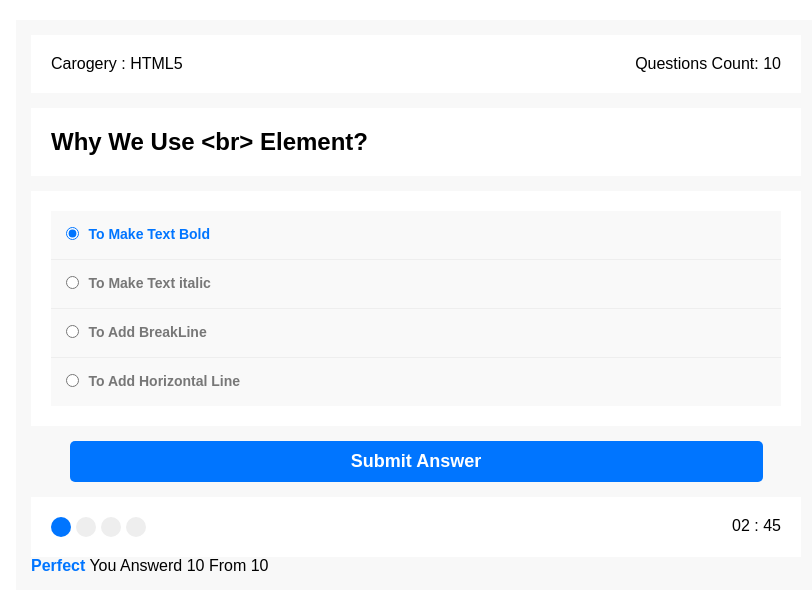
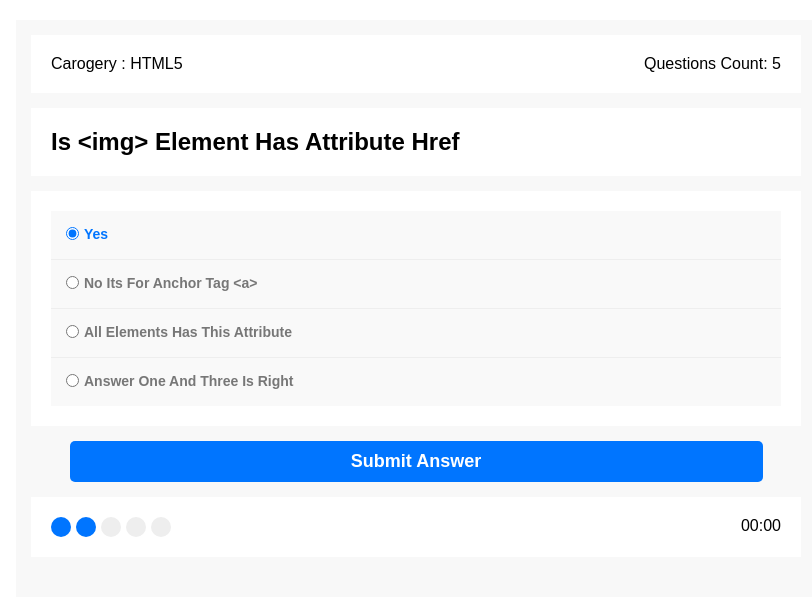
Before and after one commit to mhmd-salah/quiz-app, a plain HTML site: page index.html in a window 1280 px wide. Shown: the whole page, without its empty margins (224-1036 px from the left). Drawn offline with Linux system fonts and the light colour scheme.

Commit message:
finished quiz app

```diff
--- a/index.html
+++ b/index.html
@@ -22,45 +22,21 @@
     <div class="quiz_app">
       <div class="quiz-info">
         <div class="catogery">Carogery : <span>HTML5</span></div>
-        <div class="count">Questions Count: <span>10</span></div>
+        <div class="count">Questions Count: <span></span></div>
       </div>
       <div class="quiz-area">
-        <h2>Why We Use &lt;br&gt; Element?</h2>
       </div>
       <div class="answers-area">
-        <div class="answer">
-          <input type="radio" name="questions" id="answer_1" checked>
-          <label for="answer_1">To Make Text Bold</label>
-        </div>
-        <div class="answer">
-          <input type="radio" name="questions" id="answer_2">
-          <label for="answer_2">To Make Text italic</label>
-        </div>
-        <div class="answer">
-          <input type="radio" name="questions" id="answer_3">
-          <label for="answer_3">To Add BreakLine</label>
-        </div>
-        <div class="answer">
-          <input type="radio" name="questions" id="answer_4">
-          <label for="answer_4">To Add Horizontal Line</label>
-        </div>
       </div>
       <button class="submit-button">Submit Answer</button>
       <div class="bullets">
         <div class="spans">
-          <span class="on"></span>
-          <span></span>
-          <span></span>
-          <span></span>
         </div>
         <div class="countdown">
-          <span class="minutes">02</span> : <span class="seconds">45</span>
+          <span class="minutes">00</span>:<span class="seconds">00</span>
         </div>
       </div>
       <div class="results">
-        <span class="perfect"> Perfect</span>
-        You Answerd 10 From 10
-
       </div>
     </div>
   </body>
--- a/main.js
+++ b/main.js
@@ -1,17 +1,153 @@
 
+
+let countSpan = document.querySelector( ".quiz-info .count span" );
+let bulletsSpanContainer = document.querySelector( ".bullets .spans" )
+let quizArea = document.querySelector( ".quiz-area" )
+let answersArea = document.querySelector(".answers-area")
+let submitButton = document.querySelector( ".submit-button" )
+let bullets = document.querySelector( ".bullets" )
+let resultsContainer = document.querySelector(".results")
+let countdownElement = document.querySelector(".countdown ")
+// set option
+let currentIndex = 0;
+let rightAnswer = 0;
+let coundowninterval;
 
 function getQuestion () {
   let myRequest = new XMLHttpRequest();
 
+  myRequest.onreadystatechange = function() {
+    if ( this.readyState === 4 && this.status === 200 ) {
+      let questionsObject = JSON.parse( this.response )
+      let qCount = questionsObject.length;
+      createbullets( qCount )
+      addQuestionData( questionsObject[ currentIndex ], qCount );
+      countdown(4,qCount)
+      submitButton.onclick = function() {
+        let theRightAnswer =  questionsObject[currentIndex].right_answer;
+        currentIndex++
+        checkAnswer( theRightAnswer, qCount );
+        // remove previous
+        quizArea.innerHTML =""
+        answersArea.innerHTML = ""
+        addQuestionData( questionsObject[ currentIndex ], qCount );
+        // handle bullets class
+        handleBullets();
+        clearInterval(coundowninterval)
+        countdown(3,qCount)
+        showResult( qCount );
+      }
+    }
+  }
+
   myRequest.open( "GET", "html_questions.json", true )
   myRequest.send()
-  myRequest.onreadystatechange = function() {
+}
+getQuestion``
 
-    if ( this.readyState === 4 && this.status === 200 ) {
-      console.log(this.response)
+function createbullets (num) {
+  countSpan.innerHTML = num
+  // create spans
+  for ( let i = 0; i < num; i++ ){
+    let theBullet = document.createElement( "span" )
+    if (i === 0 ) {
+      theBullet.className = "on"
     }
+    bulletsSpanContainer.appendChild(theBullet)
+  }
+}
+function addQuestionData ( obj, count ) {
+  if ( currentIndex < count ) {
+
+  let questionTitle = document.createElement( "h2" )
+  let questionText = document.createTextNode( obj.title )
+  questionTitle.appendChild( questionText )
+  quizArea.appendChild( questionTitle )
+  // create answers
+  for ( let i = 1; i <= 4; i++ ){
+    let mainDiv = document.createElement( "div" )
+    mainDiv.className = "answer";
+    let radioInput = document.createElement("input")
+    radioInput.name = "question"
+    radioInput.type = "radio"
+    radioInput.id = `answer_${i}`
+    radioInput.dataset.answer = obj[`answer_${i}`]
+    if ( i === 1 ) {
+      radioInput.checked = true
+    }
+    // create lable
+    let theLable = document.createElement("label")
+    theLable.htmlFor = `answer_${ i }`;
+    // create text lable
+    let theLableText = document.createTextNode(obj[`answer_${i}`])
+    theLable.appendChild( theLableText );
+    mainDiv.appendChild(radioInput)
+    mainDiv.appendChild(theLable)
+    answersArea.appendChild(mainDiv)
 
   }
 
+  }
 }
-getQuestion``
+
+function checkAnswer(rAnswer, count) {
+  let answers = document.getElementsByName("question");
+  let theChoosenAnswer;
+
+  for (let i = 0; i < answers.length; i++) {
+    if (answers[i].checked) {
+      theChoosenAnswer = answers[i].dataset.answer;
+    }
+  }
+  if (rAnswer === theChoosenAnswer) {
+    rightAnswer++
+    console.log("good answer")
+  }
+
+}
+function handleBullets () {
+  let bulletsSpans = document.querySelectorAll( ".bullets .spans span" )
+  let arrayOfSpans = Array.from(bulletsSpans)
+  arrayOfSpans.forEach((span,index) => {
+    if (currentIndex === index) {
+      span.className = "on"
+    }
+  });
+}
+function showResult ( count ) {
+  let theResults;
+  if (currentIndex === count) {
+    quizArea.remove()
+    answersArea.remove()
+    submitButton.remove()
+    bullets.remove()
+    if ( rightAnswer > ( count / 2 )  && rightAnswer < count) {
+      theResults= `<span class="Good">good</span>, ${rightAnswer} from ${count} is Good`
+    } else if(rightAnswer === count) {
+      theResults= `<span class="prefect">Perfect</span>, ${rightAnswer} from ${count} is Perfect`
+    } else {
+      theResults= `<span class="bad">Bad</span>, ${rightAnswer} from ${count} is Bad`
+    }
+    resultsContainer.innerHTML = theResults;
+  }
+}
+
+function countdown(duration, count) {
+  if (currentIndex < count) {
+    let minutes, seconds;
+    coundowninterval = setInterval(function () {
+      minutes = parseInt(duration / 60);
+      seconds = parseInt(duration % 60);
+
+      minutes = minutes < 10 ? `0${minutes}` : minutes;
+      seconds = seconds < 10 ? `0${seconds}` : seconds;
+
+      countdownElement.innerHTML = `${minutes}:${seconds}`;
+
+      if (--duration < 0) {
+        clearInterval(coundowninterval);
+        submitButton.click();
+      }
+    }, 1000);
+  }
+}
--- a/style.css
+++ b/style.css
@@ -107,6 +107,10 @@ body {
   background-color: #0075ff;
 }
 
+.quiz_app .results {
+  padding: 20px 20px 5px;
+  text-align: center;
+}
 .quiz_app .results span{
   font-weight: bold;
 }
```
Also changed, not shown: mind_maping.txt (deleted).
